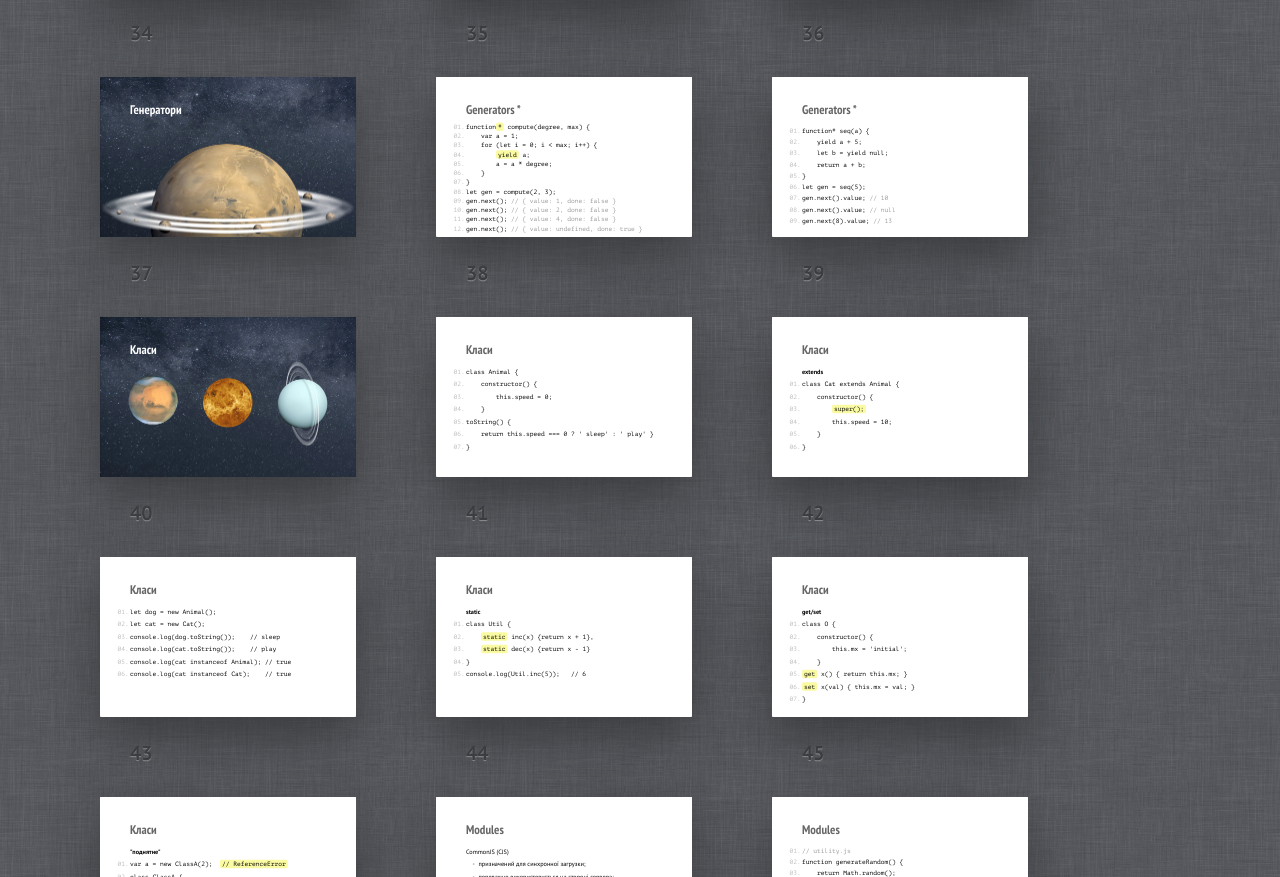
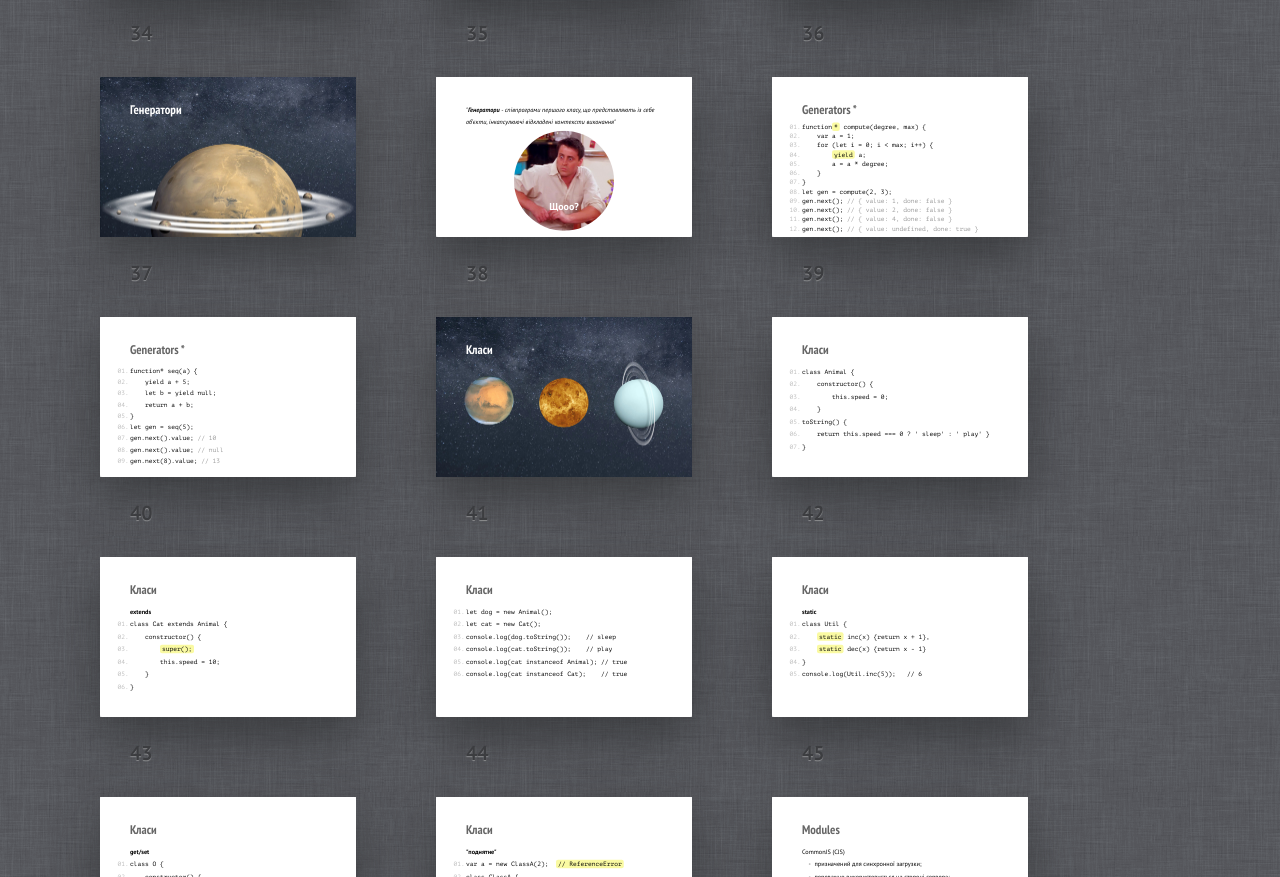
Before and after one commit to MishaMykhalyuk/es6-zstu-lection, a plain HTML site: page index.html in a window 1280 px wide. Shown: the part 3033-3910 px from the top of the page. Drawn offline with Linux system fonts and the light colour scheme.

Commit message:
update(index.html): add generator slide

```diff
--- a/index.html
+++ b/index.html
@@ -618,6 +618,43 @@
 		</div>
 	</section>
 
+	<section class="slide" id="what">
+		<div>
+			<!-- <h2>Генератори</h2> -->
+			<p><i>"<b>Генератори</b> - співпрограми першого класу, що представляють із себе об'єкти, інкапсулюючі відкладені контексти виконання"</i></p>
+			<div class="what-wrapper next">
+				<img src="pictures/what.png">
+				<p>Щооо?</p>
+			</div>
+		</div>
+		<style>
+			#what .what-wrapper{
+				height: 400px;
+				width: 400px;
+				margin: auto;
+				display: block;
+				position: relative;
+			}
+			#what .what-wrapper p{
+				position: absolute;
+			    bottom: 50px;
+			    -webkit-transform: translateX(-50%);
+			    left: 50%;
+			    color: #fff;
+			    font-weight: bold;
+			    font-size: 40px;
+			}
+			#what p{
+				margin-bottom: 10px;
+			}
+			#what img{
+				border-radius: 50%;
+			    height: 400px;
+			    width: 400px;
+			}
+		</style>
+	</section>
+
 	<section class="slide" id="generator">
 		<div>
 			<h2>Generators *</h2>
```
Also changed, not shown: pictures/what.png (added).
